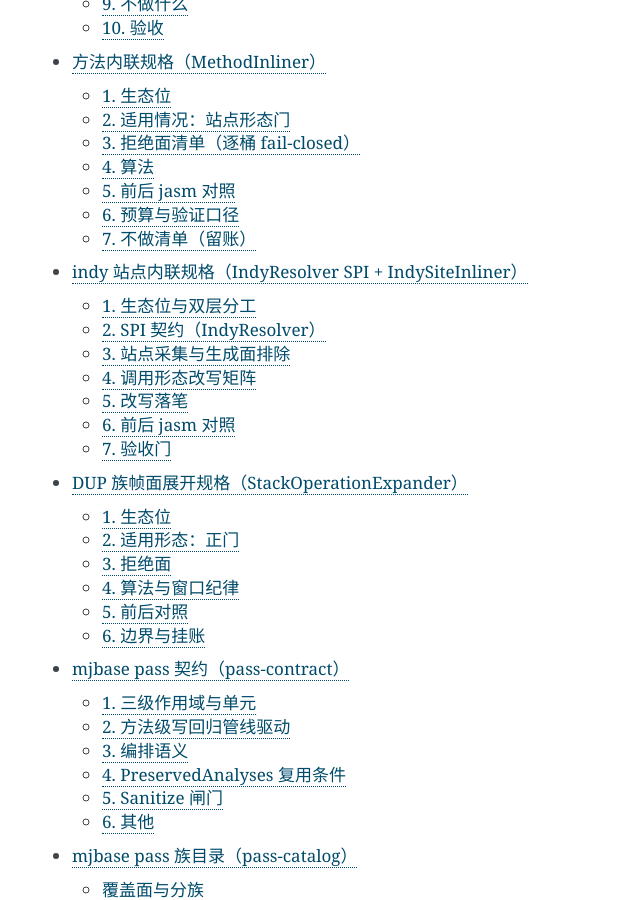
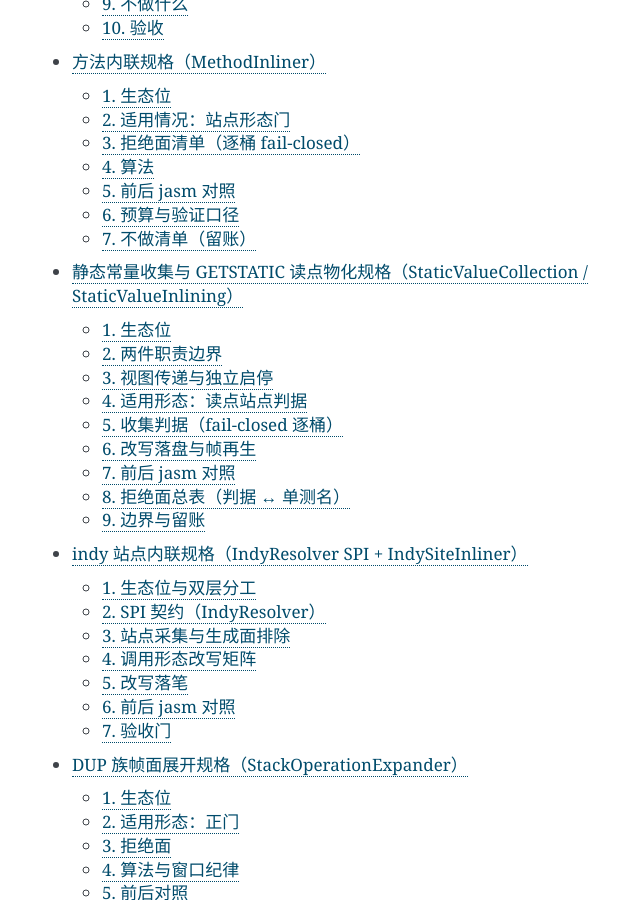
Before and after one commit to luiox/mjbase, a Sphinx documentation site: the page built from mjbase/doc/index.rst, in a window 1280 px wide and 900 px high, scrolled down 1915 px. Shown: the whole window, without its empty margins (378-1018 px from the left). Built offline with Sphinx 7.4.7, drawn with Linux system fonts in a browser that asks for light colours; some of the changed lines change nothing that is shown.

Commit message:
docs(doc): 静态常量收集与 GETSTATIC 读点物化规格篇（static-value-inlining-spec）+ index 挂链

```diff
--- a/mjbase/doc/index.rst
+++ b/mjbase/doc/index.rst
@@ -21,6 +21,7 @@
    analysis-cache-and-container-stack
    reachability-closure-design
    method-inliner
+   static-value-inlining-spec
    indy-inline-spec
    stack-op-expander
    pass-contract
--- /dev/null
+++ b/mjbase/doc/static-value-inlining-spec.rst
@@ -0,0 +1,290 @@
+.. _static-value-inlining-spec:
+
+静态常量收集与 GETSTATIC 读点物化规格（StaticValueCollection / StaticValueInlining）
+====================================================================================
+
+状态：定稿，随本批落地。微观契约（走廊准入集、预算常量、拒绝面逐条口径）在
+``static_value_collection.hpp`` 头注与 ``static_value_inlining.hpp`` 头注；本文承载
+两件职责边界、视图传递机制、判定流程与前后 jasm 对照，读法：先 §2 分清两件各自
+吃什么产什么，再 §4 判「这个读点吃不吃」，§5 是收集侧逐桶判据，§7 是字节级实样。
+
+.. _static-value-inlining-ecosystem:
+
+1. 生态位
+---------
+
+真实混淆器普遍把常量散进伴生类的 static 字段（grunt 罐实证：2516 个类持有 93.8 万
+个 GETSTATIC 站点），读点侧每次字段访问都要付一次类初始化检查与一次字段解析。本批
+把 Recaf 侦察的第一吸收项（StaticValueCollectionTransformer /
+StaticValueInliningTransformer）按「每件只做一件事，多组合」的形态收编为两件独立的
+opt-in pass：收集件是容器级只读件，产出「字段身份 → 常量值」视图；物化件消费该
+视图，把容器内 GETSTATIC 读点原位物化为等值常量装载。两件都默认链不收，CLI ``-p``
+显式挂点；注册名 ``StaticValueCollection`` / ``StaticValueInlining``（scope 均为
+global）。
+
+与既有写侧件 StaticFieldDefaultInliner（clinit 单写折叠进字段 ConstantValue 属性，
+类级）组合成链而不互相依赖、互不修改：SFDI 把 clinit 常量对折叠进 ConstantValue
+并删除等价初始化指令后，收集件走 ConstantValue 属性面照收（§5.5）——同一条管线里
+「写侧折叠 → 视图发布 → 读点物化」三段各自独立成立。
+
+.. _static-value-inlining-split:
+
+2. 两件职责边界
+---------------
+
+- **StaticValueCollection（收集件）**：容器级只读件。逐类评估 ``<clinit>``
+  对本类 static 字段的常量/纯算术写（常量走廊求值），连同既有 ConstantValue
+  属性面，产出 StaticValueView（键 = owner/name/desc 三段，值 = Int/Long/Float/
+  Double/Str 五族）。字节零改动，恒返回 all()。
+- **StaticValueInlining（物化件）**：容器级直写件。容器内 GETSTATIC 读点按视图
+  原位物化为等值常量装载（短形态工厂 / ldc 族），两阶段提交，发生改写返回
+  none()。不产视图、不做求值——所有「值从哪来」的判断都在收集件。
+
+.. _static-value-inlining-view:
+
+3. 视图传递与独立启停
+---------------------
+
+视图经 GlobalAnalysisManager 的 pinned 面传递：收集件
+``setPinned<StaticValueViewAnalysis>(view)``，物化件 ``getPinned<>`` 消费。走
+pinned 是刻意的两个原因：
+
+- 视图必须在收集件返回之后的全部后续 pass（含中间变更件的 none() 全量失效）之下
+  存活——普通结果缓存做不到，pinned 结果按契约不受 invalidate/clear 影响；
+- 「链上没有收集件就没有视图」：物化件查不到 pinned 视图（或视图为空）即严格
+  no-op 返回 all()，绝不自行重算——两件独立启停的组合语义由此保证。
+
+收集件无内容时不发布并撤钉（幂等二跑覆盖式重发布，语义恒定）。
+
+.. _static-value-inlining-site:
+
+4. 适用形态：读点站点判据
+-------------------------
+
+物化件吃的站点是容器内任意方法（``<clinit>`` / ``<init>`` 除外，见 §5.2）中的
+``getstatic``，逐条判据：
+
+- **视图命中**：(owner, name, desc) 三段精确查视图，未命中保留。三个自然落桶：
+  owner 在容器外（视图只由容器内类产出）、字段未被收集面发布（判据未过 §5 任意
+  桶）、经父类解析的继承读点——GETSTATIC 的 CP 操作数 owner 是解析起点类名而非
+  声明类名，视图键按声明身份建键，继承读点键不命中即保守保留。
+- **类别匹配（cat1/cat2）**：值类别须与字段描述符族一致（族表见 §5.4）。防御桶：
+  收集面已保证一致，物化面复核防两件版本漂移。
+- **volatile 复核**：owner 在容器内时对字段旗标二次复核，ACC_VOLATILE 保留读点
+  （内存语义桶的物化件侧双保险，收集件同桶先拒）。
+- **CP 容量**：常量物化前按 0xFFFF 红线预检（对齐 ConstantFolder 口径），超界
+  保留读点。
+
+所有拒绝面字节不动：单条读点保留不影响同方法其他读点。
+
+.. _static-value-inlining-collect:
+
+5. 收集判据（fail-closed 逐桶）
+-------------------------------
+
+.. _static-value-inlining-corridor:
+
+5.1 走廊纯度门（类级）
+^^^^^^^^^^^^^^^^^^^^^^
+
+一个类的 clinit 要进走廊求值，指令集必须 ⊆ {常量装载（int/long/float/double/
+String 五族），32 条纯算术二元 op（与 ConstantFolder 的 binOpOf 支持集逐条对齐），
+NOP，PUTSTATIC（owner==本类），RETURN}，且异常表为空。走廊外的任何指令——invoke
+家族、分支与 switch、foreign 静态访问、监视器、athrow、aconst_null、数组操作、
+转换与取负——整类不发布（fail closed：本类一个条目都不出，而非只拒涉事字段）。
+
+这条门同时是物化件安全性的根基：发布类的 clinit 无 invoke、无 foreign 访问、无
+监视器、无抛出 ⇒ 类初始化没有可观察效应，物化件删掉一个 GETSTATIC 读点不会丢掉
+「触发该类初始化」的副作用；分支缺席还使 clinit 的同类调用闭包坍缩为 clinit
+自身，物化件无需闭包游走（§5.2）。
+
+父链纯度：super 链逐级同判（链上类的 clinit 无 / 为走廊形 ⇒ 纯，继续上行）；链上
+类不在容器且名字非 ``java/`` 前缀 ⇒ 拒（该父类的初始化效应不可证）；
+``java/`` 截断（JDK 基座类 clinit 无可观察效应，Recaf 同口径）；父链环 ⇒ 拒。
+门结果跨类 memo 复用。
+
+.. _static-value-inlining-initface:
+
+5.2 初始化语义面（物化件）
+^^^^^^^^^^^^^^^^^^^^^^^^^^
+
+``<clinit>`` 与 ``<init>`` 方法内的 GETSTATIC 读点一律跳过：clinit 内读点可能落在
+写点之前（前向引用语义），构造器可能参与类初始化环。Recaf 原件还要把「clinit 可达
+的同类方法闭包」整个加入跳过集；本批靠 §5.1 的走廊门（clinit 无 invoke）把该闭包
+坍缩为 clinit 自身，跳过面收敛到初始化方法名集合，正确性不降。
+
+.. _static-value-inlining-census:
+
+5.3 单写者普查（容器全域）
+^^^^^^^^^^^^^^^^^^^^^^^^^^
+
+收集件对全容器做一次 PUTSTATIC 普查：(owner, name, desc) 的写点总数必须恰为 1 且
+该写点落在 owner 类的 ``<clinit>()V`` 内。总数 > 1 是多次写冲突桶（最终值只在最后
+一次写之后确定）；唯一写点不在 owner clinit 是非 clinit 写桶（含他类写、同类其他
+方法写、构造器写）。两桶都按字段拒，不牵连同类其他字段。
+
+.. _static-value-inlining-value:
+
+5.4 值面与族表
+^^^^^^^^^^^^^^
+
+值读取：折叠后的 clinit 内，PUTSTATIC 的顺序前驱必须恰为一条匹配族常量装载。求值
+不做自研算术——收集件在 scratch 会话（重解析字节，不回传容器）上跑既有
+ConstantFolder，把走廊内常量算术链折叠为单条装载后按「装载 + PUTSTATIC」对读取；
+除零 / int·long 的 MIN÷-1 红线、NaN 位图、移位掩宽等算术语义全部继承
+ConstantFolder，本批零重复实现。折叠未发生的对（红线保守停）读不到常量装载，字段
+自然落拒。
+
+族表（两件共用同一张表，``static_value_family_kind`` 单源）：I/B/C/S/Z → Int（栈
+面 int）、J → Long、F → Float、D → Double、``Ljava/lang/String;`` → Str。值按位图
+存储（Float 低 32 位 / Double 64 位原始 IEEE-754 位，保 NaN payload 与 -0.0）。
+族不匹配按字段拒。
+
+字段面：字段必须存在、static、非 volatile（volatile 拒——语义是内存可见性收敛
+面，物化会绕过 happens-before 边）；描述符不入族表拒。
+
+.. _static-value-inlining-budget:
+
+5.5 走廊预算
+^^^^^^^^^^^^
+
+clinit 指令数超过 ``kMaxCorridorInsns``（20000，Recaf max-steps 同量级）整类拒
+（求值不收敛桶）。
+
+.. _static-value-inlining-cv:
+
+5.6 ConstantValue 属性面（链式收编）
+^^^^^^^^^^^^^^^^^^^^^^^^^^^^^^^^^^^^
+
+static + final + 非 volatile + 容器全域零写点的字段，其既有 ConstantValue 属性照
+收进视图（解码面 ConstantValueAttr 与 Raw 槽双路，CP 值条目 Integer/Long/Float/
+Double/String 五形态）。final 是硬判据——JVM 只对 static final 字段生效该属性
+（JVMS 4.7.2），非 final 挂该属性的值运行时不可信。这一面是「SFDI 在前道工序产出
+→ 本件照收 → 物化件读点消化」链的组合胶水，也是 javac 常量字段
+（``static final int X = 5;`` 产 ConstantValue 不产 clinit 写）的原生形态。
+
+.. _static-value-inlining-writeback:
+
+6. 改写落盘与帧再生
+-------------------
+
+物化件是容器级直写（与 MethodCallRemover 同款骨架）：会话内 promote → CodeDom
+原位改写（``dom.get`` 取可变槽，替换为常量装载）→ 嵌套属性布局适配 → lowerMethod
+→ 分支体/异常表存在时 Strict 帧再生 → writeClass → 两阶段提交（全部类序列化成功
+才动容器）。替换指令与 GETSTATIC 同类别同弹宽，栈形状恒等；单指令替换不引入新
+控制流，偏移与 StackMapTable 由 lower relocation 链路承接。升格失败的方法保守不动；
+lower / write 失败抛错交管线容错档位处置（容器尚未提交，无半改写态）。
+
+.. _static-value-inlining-jasm:
+
+7. 前后 jasm 对照
+-----------------
+
+素材取自单测夹具（``static_value_inlining_test.cpp``），标注对应测试名。jasm 为
+示意写法，与夹具断言的指令序逐条对应。
+
+7.1 cat1 跨类读点物化
+^^^^^^^^^^^^^^^^^^^^^^^^
+
+测试 ``MaterializesCollectedCrossClassReads``。伴生类 ``T`` 的 clinit 写
+``a = 42``（收集件发布 Int(42)），读方 ``R.m`` 跨类读：
+
+.. code:: text
+
+   # before —— T 的 clinit（收集件只读，改写后原样）
+   .method static <clinit> ()V {
+       bipush 42
+       putstatic T.a I
+       ldc "hello-const"
+       putstatic T.s Ljava/lang/String;
+       return
+   }
+
+   # before / after —— R.m（读点被物化）
+   .method public static m ()I {
+       getstatic T.a I        #  after: bipush 42
+       ireturn
+   }
+
+7.2 cat2 与 String 读点物化
+^^^^^^^^^^^^^^^^^^^^^^^^^^^^
+
+同测试。long 读点物化为 ``ldc2_w``（弹宽与 getstatic 同为 cat2，栈形状恒等）；
+String 读点物化为 ``ldc``（字符串常量 intern 进读方常量池，命中既有池不膨胀）：
+
+.. code:: text
+
+   # before / after —— R.l
+   .method public static l ()J {
+       getstatic T.e J        #  after: ldc2_w 72057594037927936
+       lreturn
+   }
+
+   # before / after —— R.n
+   .method public static n ()Ljava/lang/String; {
+       getstatic T.s Ljava/lang/String;    #  after: ldc "hello-const"
+       areturn
+   }
+
+7.3 初始化语义面保留形态
+^^^^^^^^^^^^^^^^^^^^^^^^^^^^
+
+测试 ``SkipsReadsInsideClinit`` / ``SkipsReadsInsideInit``。clinit / 构造器内的
+读点字节不动：
+
+.. code:: text
+
+   # before / after —— U.<clinit>（前向引用形态，读点保留）
+   .method static <clinit> ()V {
+       getstatic T.a I
+       pop
+       return
+   }
+
+.. _static-value-inlining-reject:
+
+8. 拒绝面总表（判据 ↔ 单测名）
+------------------------------
+
+收集侧（``static_value_collection_test.cpp``）：
+
+- volatile 字段拒（同场非 volatile 字段不受牵连）—— ``RejectsVolatileField``
+- 多次写冲突拒 —— ``RejectsMultipleWrites``
+- 非 clinit 写（同类其他方法）拒 —— ``RejectsNonClinitWrite``
+- 他类写点拒 —— ``RejectsForeignClassWrite``
+- 走廊不纯（clinit 含 invoke）整类拒 —— ``RejectsImpureCorridor``
+- 父链 clinit 不纯拒 —— ``RejectsWhenSuperClinitImpure``
+- 父类容器外且非 java/ 拒 —— ``RejectsWhenSuperOutsideContainer``
+- 走廊预算（2 万）拒 / 预算内发布 —— ``RejectsOnCorridorBudget``
+- 值族失配按字段拒 —— ``RejectsFamilyMismatchPair``
+- ConstantValue 非 final 拒 —— ``NonFinalConstantValueNotHarvested``
+- 不可解析类整件放弃 —— ``UnparseableClassAbortsWholePass``
+- 只读面（容器字节恒等）—— ``ContainerBytesUntouched``
+- 幂等二跑（覆盖式重发布）—— ``IdempotentRepublish``；无内容撤钉 ——
+  ``EmptyResultUnpins``
+
+物化侧（``static_value_inlining_test.cpp``）：
+
+- 独立启停（无收集件严格 no-op）—— ``InlinerAloneIsStrictNoop``
+- clinit 内读点保留 —— ``SkipsReadsInsideClinit``
+- 构造器内读点保留 —— ``SkipsReadsInsideInit``
+- volatile 旗标复核保留（手工视图注入反证）——
+  ``VolatileFieldReadKeptByInlinerRecheck``
+- cat1/cat2 类别失配保留（手工视图注入反证）—— ``CategoryMismatchReadKept``
+- 幂等二跑（读点已消失）—— ``SecondChainRunIsNoop``
+
+.. _static-value-inlining-boundary:
+
+9. 边界与留账
+-------------
+
+- 与 StaticFieldDefaultInliner：链式组合（§1），不改其文件；两件对同一条 clinit
+  常量对分别走「写侧折叠」与「读侧视图」，互不依赖。
+- 数组型 static 字段不在族表（读点物化值面无 ldc 形态），GETSTATIC 数组读点保留；
+  Recaf 的数组元素物化面（analyzer 驱动的第二趟）不在本批范围。
+- aconst_null 形态的 null 常量不发布（走廊准入集不含 aconst_null）；需要时随走廊
+  扩面批次加族。
+- 接口维度：类初始化的 superinterface 默认方法触发面不在父链判据内（Recaf 同口径，
+  super-chain-only），与 pass-contract §6 公共父类求解的接口不参与声明一致。
+- 引用型常量（Class/MethodType/MethodHandle ldc）不在走廊准入集，clinit 含即整类
+  拒；伴生常量类的真实形态（纯常量）不受影响。
```
